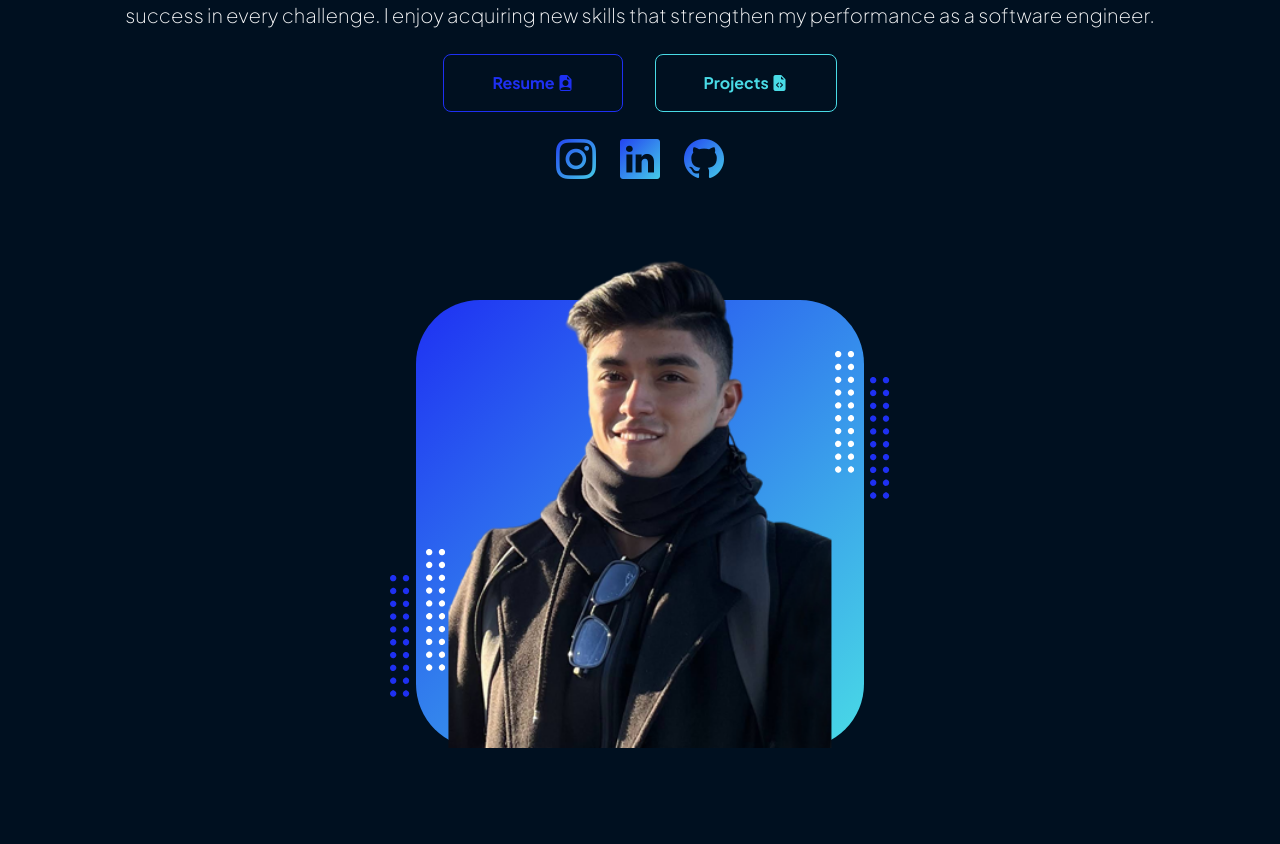
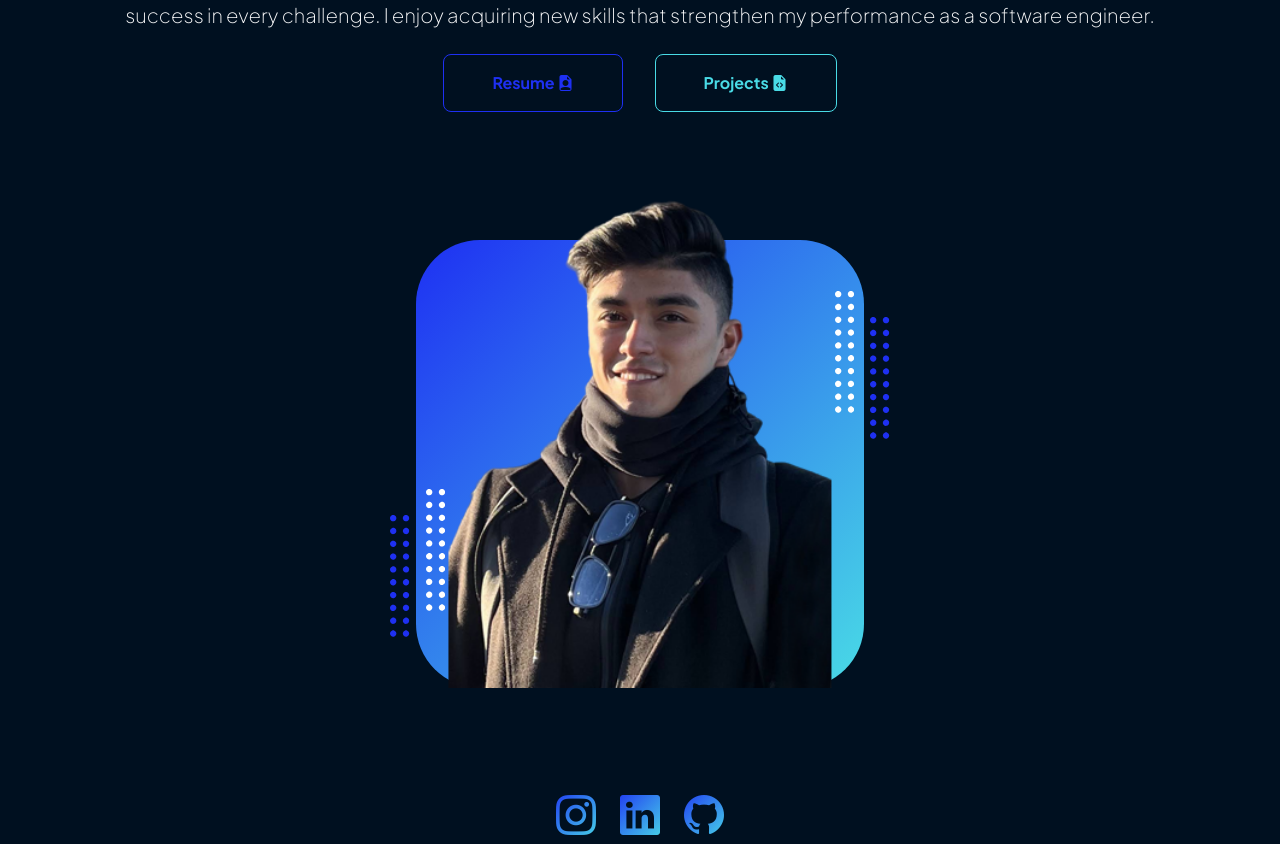
Before and after one commit to Ludwinghc/Portafolio-IngenLud, a Vue app in the folder portafolioLudTech/: page / in a window 1280 px wide. Shown: the part 431-1275 px from the top of the page. Built offline with nearby package versions, Linux system fonts and the light colour scheme.

Commit message:
test action and develop footer

```diff
--- a/portafolioLudTech/src/App.vue
+++ b/portafolioLudTech/src/App.vue
@@ -1,14 +1,13 @@
 <script setup>
-import { RouterLink, RouterView } from 'vue-router'
-
-// importación de la vista de home
-// import HomeView from './views/HomeView.vue'
+// importación de los componentes Generales
 import Header from './components/headerComponent.vue'
+import Footer from './components/footerComponent.vue'
 </script>
 
 <template>
   <div id="app">
     <Header></Header>
     <router-view></router-view>
+    <Footer></Footer>
   </div>
 </template>
--- /dev/null
+++ b/portafolioLudTech/src/components/footerComponent.vue
@@ -0,0 +1,15 @@
+<template>
+                  <div class="d-flex justify-content-center fs-1 gap-4">
+                <a class="text-gradient" href="https://www.instagram.com/ludwingtech/"
+                  ><i class="bi bi-instagram"></i
+                ></a>
+                <a
+                  class="text-gradient"
+                  href="https://www.linkedin.com/in/ludwing-hernandez-caro-596159237"
+                  ><i class="bi bi-linkedin"></i
+                ></a>
+                <a class="text-gradient" href="https://github.com/Ludwinghc"
+                  ><i class="bi bi-github"></i
+                ></a>
+              </div>
+</template>
--- a/portafolioLudTech/src/views/HomeView.vue
+++ b/portafolioLudTech/src/views/HomeView.vue
@@ -41,19 +41,7 @@
                   <i class="bi bi-file-earmark-code-fill"></i>
                 </router-link>
               </div>
-              <div class="d-flex justify-content-center fs-1 gap-4">
-                <a class="text-gradient" href="https://www.instagram.com/ludwingtech/"
-                  ><i class="bi bi-instagram"></i
-                ></a>
-                <a
-                  class="text-gradient"
-                  href="https://www.linkedin.com/in/ludwing-hernandez-caro-596159237"
-                  ><i class="bi bi-linkedin"></i
-                ></a>
-                <a class="text-gradient" href="https://github.com/Ludwinghc"
-                  ><i class="bi bi-github"></i
-                ></a>
-              </div>
+
             </div>
           </div>
           <div class="col-xxl-7">
```
